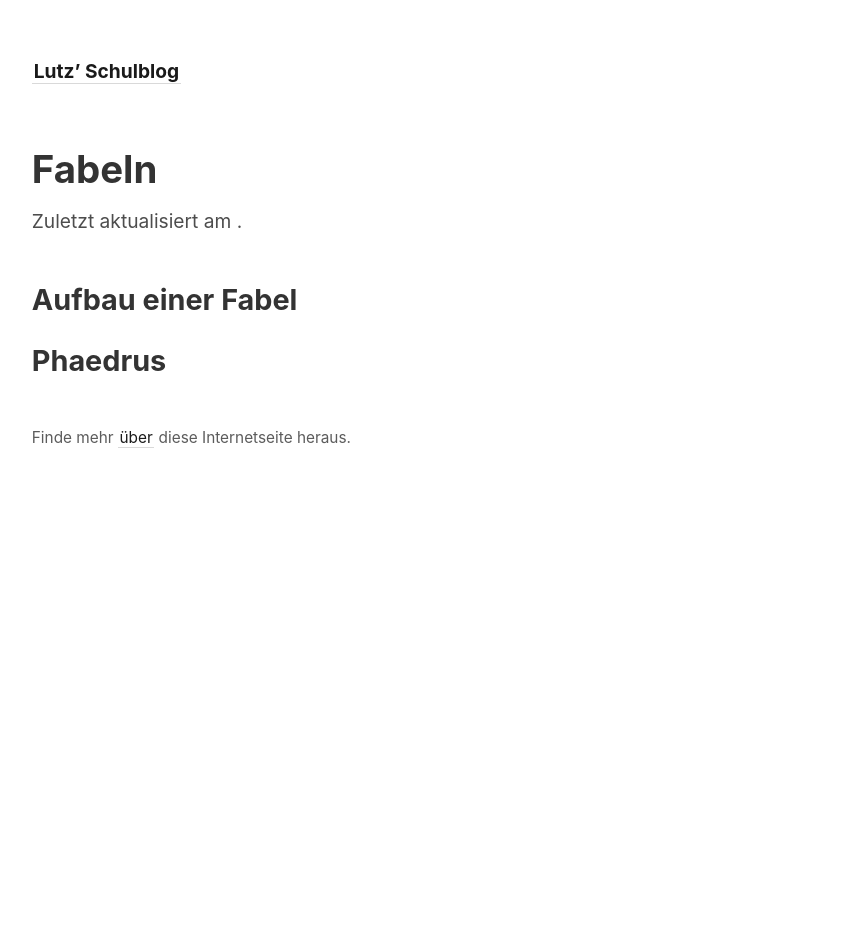
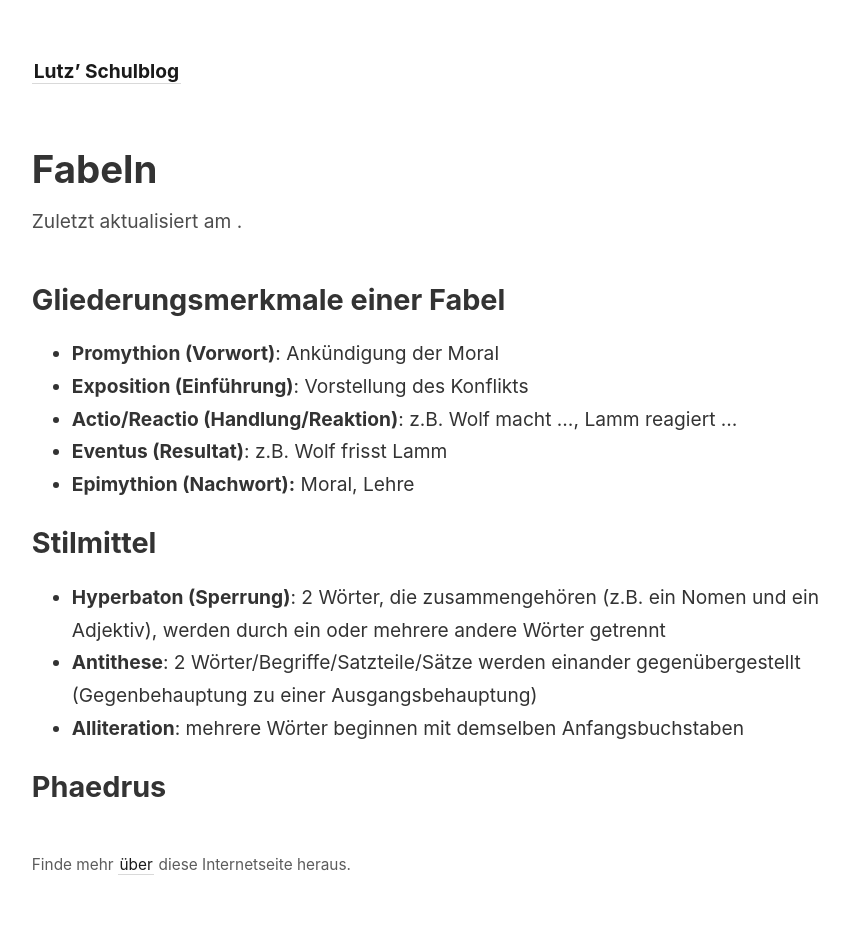
Before and after one commit to lutz-stu/school-blog, a Jekyll site: the page built from _notes/Latein/fabeln.md, in a window 1280 px wide. Shown: the whole page, without its empty margins (45-894 px from the left). Built offline with Jekyll 4.4.1, drawn with Linux system fonts in a browser that asks for light colours; before the commit the page ends 900 px from its top, so only the background shows below that.

Commit message:
Update Latein content (Fabeln)
Co-authored-by: Copilot <copilot@github.com>

```diff
--- a/_notes/Latein/fabeln.md
+++ b/_notes/Latein/fabeln.md
@@ -2,6 +2,16 @@
 title: Fabeln
 ---
 
-## Aufbau einer Fabel
+## Gliederungsmerkmale einer Fabel
+- **Promythion (Vorwort)**: Ankündigung der Moral
+- **Exposition (Einführung)**: Vorstellung des Konflikts
+- **Actio/Reactio (Handlung/Reaktion)**: z.B. Wolf macht …, Lamm reagiert …
+- **Eventus (Resultat)**: z.B. Wolf frisst Lamm
+- **Epimythion (Nachwort):** Moral, Lehre
+
+## Stilmittel
+- **Hyperbaton (Sperrung)**: 2 Wörter, die zusammengehören (z.B. ein Nomen und ein Adjektiv), werden durch ein oder mehrere andere Wörter getrennt
+- **Antithese**: 2 Wörter/Begriffe/Satzteile/Sätze werden einander gegenübergestellt (Gegenbehauptung zu einer Ausgangsbehauptung)
+- **Alliteration**: mehrere Wörter beginnen mit demselben Anfangsbuchstaben
 
 ## Phaedrus
```
